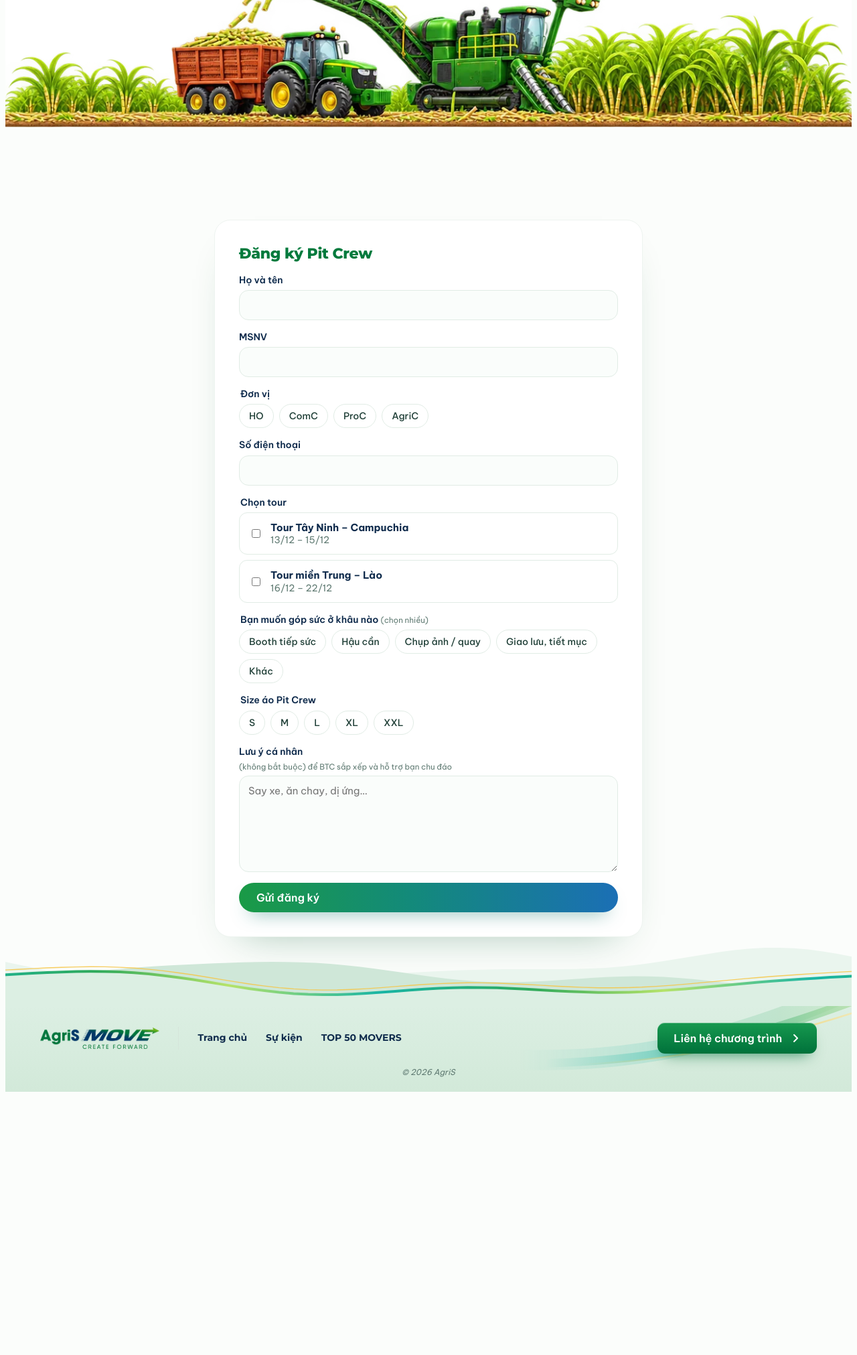
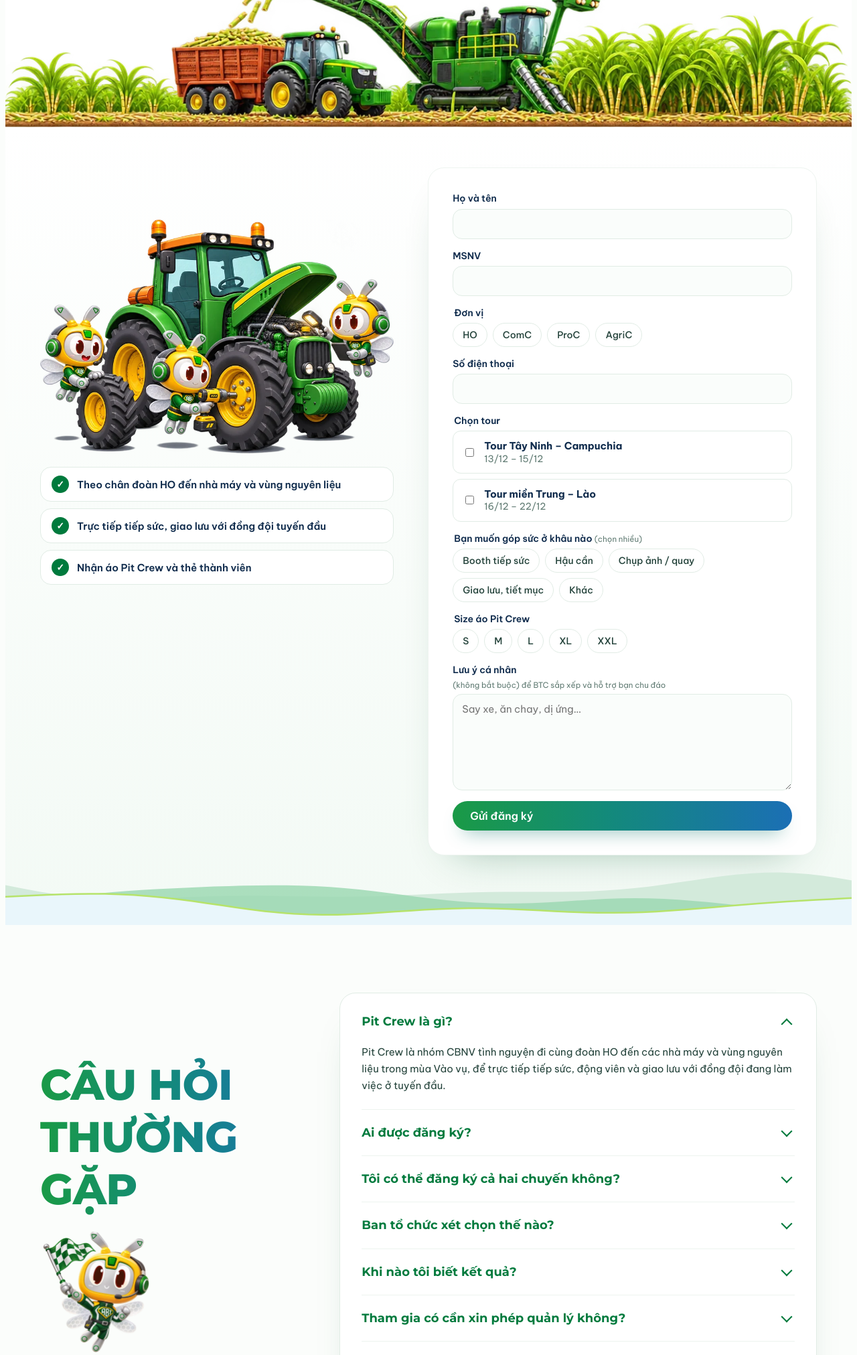
Before and after one commit to duonglk95/agris-move-demo, a WordPress theme: template wordpress/agris-move/page-pitcrew.php in a window 1280 px wide. Shown: the part 533-2556 px from the top of the page at 67% size. Before the commit the page ends 2163 px from the top, so only its background shows below. Run offline with PHP 8.4 and a stand-in for WordPress, Linux system fonts and the light colour scheme; the site name, menu and one post (Sample post) are stand-ins, and other content is empty; some libraries are stand-ins or nearby versions.

Commit message:
Pit Crew: uncropped ABI, tractor crew art beside form, FAQ accordion
Co-Authored-By: Claude Opus 5.5 <noreply@anthropic.com>
Claude-Session: https://claude.ai/code/session_01QKA4vRNJqgtPifKKZLGBy5

```diff
--- a/preview/vao-vu/khoanh-khac/index.html?xep=love.html
+++ b/preview/vao-vu/khoanh-khac/index.html?xep=love.html
@@ -124,7 +124,7 @@ window._wpemojiSettings = {"baseUrl":"https:\/\/s.w.org\/images\/core\/emoji\/16
   <div class="seam" data-next="#e9f6fb" data-h="90" data-tones="#d3eadb,#9bd8b1d0" data-line="lime"></div>
   <section class="band ct-rules" id="the-le">
     <div class="in ct-faq">
-      <div><p class="eyebrow-c">Đọc kỹ trước khi tham gia</p><h2 class="gt">Thể lệ<br>cuộc thi</h2><img src="../../wp-content/themes/agris-move/assets/img/abi-camera-2.webp" alt="" aria-hidden="true"></div>
+      <div><h2 class="gt">Thể lệ<br>cuộc thi</h2><img src="../../wp-content/themes/agris-move/assets/img/abi-camera-2.webp" alt="" aria-hidden="true"></div>
       <div class="ct-acc">
         <details open><summary>Giới thiệu cuộc thi</summary><div><p>Mùa vụ là lúc cả AgriS cùng vào việc. Người bám ruộng từ sớm, người đứng máy xuyên ca, người chạy từng chuyến xe mía về nhà máy, người mang sản phẩm đến tay khách hàng, và những đồng đội lặng lẽ hỗ trợ phía sau. Hãy bắt lại những khoảnh khắc đội mình cùng nhau làm nên mùa vụ, từ ruộng mía, nhà máy, kho hàng, thị trường đến văn phòng. Những bức ảnh đạt giải sẽ được dùng trong các ấn phẩm truyền thông của Công ty.</p>
 </div></details>
--- a/preview/vao-vu/khoanh-khac/index.html?xep=new.html
+++ b/preview/vao-vu/khoanh-khac/index.html?xep=new.html
@@ -124,7 +124,7 @@ window._wpemojiSettings = {"baseUrl":"https:\/\/s.w.org\/images\/core\/emoji\/16
   <div class="seam" data-next="#e9f6fb" data-h="90" data-tones="#d3eadb,#9bd8b1d0" data-line="lime"></div>
   <section class="band ct-rules" id="the-le">
     <div class="in ct-faq">
-      <div><p class="eyebrow-c">Đọc kỹ trước khi tham gia</p><h2 class="gt">Thể lệ<br>cuộc thi</h2><img src="../../wp-content/themes/agris-move/assets/img/abi-camera-2.webp" alt="" aria-hidden="true"></div>
+      <div><h2 class="gt">Thể lệ<br>cuộc thi</h2><img src="../../wp-content/themes/agris-move/assets/img/abi-camera-2.webp" alt="" aria-hidden="true"></div>
       <div class="ct-acc">
         <details open><summary>Giới thiệu cuộc thi</summary><div><p>Mùa vụ là lúc cả AgriS cùng vào việc. Người bám ruộng từ sớm, người đứng máy xuyên ca, người chạy từng chuyến xe mía về nhà máy, người mang sản phẩm đến tay khách hàng, và những đồng đội lặng lẽ hỗ trợ phía sau. Hãy bắt lại những khoảnh khắc đội mình cùng nhau làm nên mùa vụ, từ ruộng mía, nhà máy, kho hàng, thị trường đến văn phòng. Những bức ảnh đạt giải sẽ được dùng trong các ấn phẩm truyền thông của Công ty.</p>
 </div></details>
--- a/wordpress/agris-move/assets/css/site.css
+++ b/wordpress/agris-move/assets/css/site.css
@@ -685,3 +685,18 @@ a.ph-item:hover img { transform: scale(1.04); }
 .pit-cd-t span { font: 600 13px var(--body); color: var(--muted); }
 .pit-cd small { color: var(--muted); font-size: 13px; }
 @media (max-width: 560px) { .pit-cd-t div { min-width: 64px; } .pit-cd-t b { font-size: 28px; } }
+
+/* Pit Crew page fixes */
+.tk .tk-hero, .tk .tk-hero-txt { overflow: visible; }
+.tk .tk-hero .abi-hero { bottom: auto; top: 50%; transform: translateY(-50%); animation: none; }
+.tk .pit-cd { padding-bottom: 24px; }
+.tk .pit-sec { padding-top: clamp(28px, 3vw, 44px); background: linear-gradient(180deg, #fff, #f3faf5); }
+.pit-wrap { display: grid; grid-template-columns: minmax(0, 1fr) minmax(0, 1.1fr); gap: clamp(28px, 4vw, 56px); align-items: start; }
+.pit-art { position: sticky; top: 100px; display: grid; gap: 20px; }
+.pit-art img { width: 100%; height: auto; }
+.pit-perks { list-style: none; margin: 0; padding: 0; display: grid; gap: 10px; }
+.pit-perks li { display: flex; gap: 12px; align-items: center; background: #fff; border: 1px solid #e1ece5; border-radius: 16px; padding: 12px 16px; font: 600 15px/1.4 var(--body); color: var(--navy); }
+.pit-perks li::before { content: "✓"; width: 26px; height: 26px; flex: none; border-radius: 50%; background: var(--green); color: #fff; display: grid; place-items: center; font-size: 14px; }
+.pit-main { display: grid; gap: 22px; }
+.tk .st-grid.pit { display: block; }
+@media (max-width: 900px) { .pit-wrap { grid-template-columns: 1fr; } .pit-art { position: static; } .pit-art img { max-width: 420px; margin: 0 auto; } }
--- a/wordpress/agris-move/page-pitcrew.php
+++ b/wordpress/agris-move/page-pitcrew.php
@@ -8,11 +8,13 @@ while ( have_posts() ) : the_post();
 	?>
 <main id="top" class="tk">
   <?php get_template_part( 'parts/mini-hero' ); ?>
-  <section class="band">
-    <div class="in st-grid wide pit">
+  <section class="band pit-sec">
+    <div class="in pit pit-wrap">
+      <div class="pit-art"><img src="<?php echo esc_url( agm_img( 'abi-pitcrew-tractor.webp' ) ); ?>" alt="" aria-hidden="true">
+        <ul class="pit-perks"><li>Theo chân đoàn HO đến nhà máy và vùng nguyên liệu</li><li>Trực tiếp tiếp sức, giao lưu với đồng đội tuyến đầu</li><li>Nhận áo Pit Crew và thẻ thành viên</li></ul></div>
+      <div class="pit-main">
       <?php if ( ! $open ) : ?><div class="tk-form"><h2>Đã đóng đăng ký</h2><p class="tk-note">Cảm ơn bạn đã quan tâm. Ban tổ chức sẽ báo kết quả tới những bạn đã đăng ký.</p></div><?php endif; ?>
       <form class="tk-form st-form" data-pit<?php echo $open ? '' : ' hidden'; ?>>
-        <h2>Đăng ký Pit Crew</h2>
         <label>Họ và tên<input name="name" required autocomplete="name"></label>
         <label>MSNV<input name="msnv" required autocomplete="off"></label>
         <fieldset><legend>Đơn vị</legend><div class="chips"><?php foreach ( AGM_CENTERS as $c ) { printf( '<label><input type="radio" name="center" value="%1$s"><span>%1$s</span></label>', esc_html( $c ) ); } ?></div></fieldset>
@@ -40,6 +42,23 @@ while ( have_posts() ) : the_post();
           <p class="cf-msg" id="pitCopied" hidden>Đã sao chép</p>
         </div>
       </div>
+      </div>
+    </div>
+  </section>
+  <div class="seam" data-next="#e9f6fb" data-h="90" data-tones="#d3eadb,#9bd8b1d0" data-line="lime"></div>
+  <section class="band ct-rules" id="faq">
+    <div class="in ct-faq">
+      <div><h2 class="gt">Câu hỏi<br>thường gặp</h2><img src="<?php echo esc_url( agm_img( 'abi-flag.webp' ) ); ?>" alt="" aria-hidden="true"></div>
+      <div class="ct-acc">
+        <details open><summary>Pit Crew là gì?</summary><div><p>Pit Crew là nhóm CBNV tình nguyện đi cùng đoàn HO đến các nhà máy và vùng nguyên liệu trong mùa Vào vụ, để trực tiếp tiếp sức, động viên và giao lưu với đồng đội đang làm việc ở tuyến đầu.</p></div></details>
+        <details><summary>Ai được đăng ký?</summary><div><p>Toàn thể CBNV AgriS thuộc HO, ComC, ProC và AgriC. Bạn nhập đúng họ tên, MSNV và số điện thoại đã đăng ký với HR để hệ thống xác nhận.</p></div></details>
+        <details><summary>Tôi có thể đăng ký cả hai chuyến không?</summary><div><p>Có. Bạn chọn một hoặc cả hai chuyến; ban tổ chức xét chọn riêng cho từng chuyến.</p></div></details>
+        <details><summary>Ban tổ chức xét chọn thế nào?</summary><div><p>Không giới hạn số lượng đăng ký. Nếu số người vượt khả năng sắp xếp của chuyến đi, những bạn đăng ký sớm hơn được ưu tiên. Số thứ tự Pit Crew bạn nhận sau khi đăng ký chính là thứ tự này.</p></div></details>
+        <details><summary>Khi nào tôi biết kết quả?</summary><div><p>Sau khi đóng đăng ký (23:59 ngày <?php echo esc_html( wp_date( 'd/m/Y', strtotime( agm_pit_deadline() ) ) ); ?>), ban tổ chức sẽ thông báo kết quả trực tiếp đến bạn qua email hoặc Teams.</p></div></details>
+        <details><summary>Tham gia có cần xin phép quản lý không?</summary><div><p>Bạn nên trao đổi trước với quản lý trực tiếp để sắp xếp công việc trong những ngày đi cùng đoàn. Ban tổ chức sẽ phối hợp với đơn vị khi xác nhận danh sách.</p></div></details>
+        <details><summary>Chi phí đi lại, ăn ở thế nào?</summary><div><p>Chi phí đi lại, ăn ở trong chuyến đi do chương trình sắp xếp. Bạn ghi rõ nhu cầu riêng (say xe, ăn chay, dị ứng…) ở ô Lưu ý cá nhân để ban tổ chức chuẩn bị chu đáo.</p></div></details>
+        <details><summary>Tôi muốn sửa thông tin đã đăng ký?</summary><div><p>Bạn bấm Liên hệ chương trình ở cuối trang và ghi MSNV cùng nội dung cần sửa, ban tổ chức sẽ cập nhật giúp bạn.</p></div></details>
+      </div>
     </div>
   </section>
 </main>
```
Also changed, not shown: preview/vao-vu/pit-crew/index.html (+22 -3 lines), preview/wp-content/themes/agris-move/assets/css/site.css?ver=1.0.0.css (+15 -0 lines), preview/wp-content/themes/agris-move/assets/img/abi-pitcrew-tractor.webp (added), wordpress/agris-move/assets/img/abi-pitcrew-tractor.webp (added).
